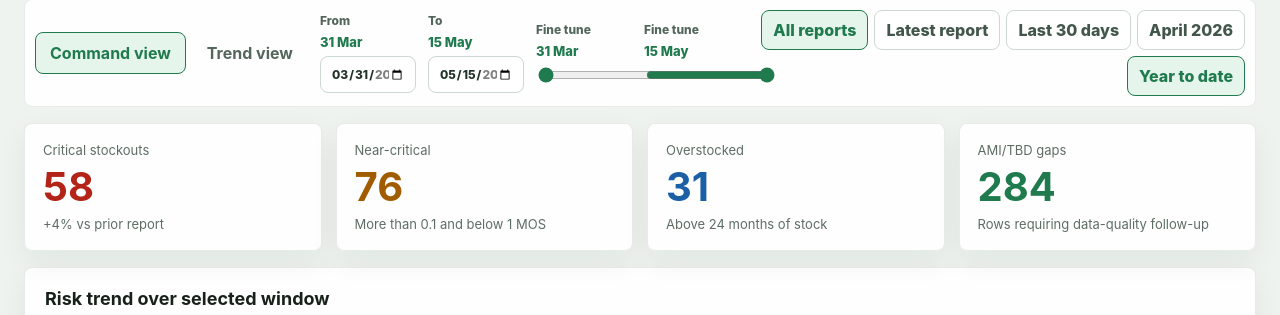
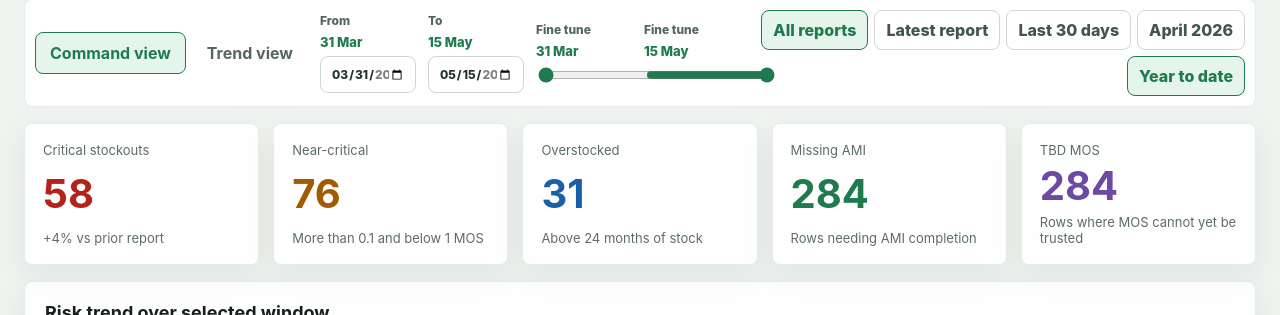
Before and after one commit to PharmZanga/zammsa-stock-dashboard, a React (Vite) app: page / in a window 1280 px wide. Shown: the part 414-729 px from the top of the page. Built offline with nearby package versions, Linux system fonts and the light colour scheme.

Commit message:
Split AMI and TBD dashboard counts

```diff
--- a/src/App.jsx
+++ b/src/App.jsx
@@ -90,6 +90,8 @@ function buildFullCommodityHistory(rows) {
         item: row.item,
         category: row.category,
         mos: Array(reports.length).fill(null),
+        ami: Array(reports.length).fill(null),
+        comments: Array(reports.length).fill(""),
         present: Array(reports.length).fill(false),
       });
     }
@@ -97,10 +99,20 @@ function buildFullCommodityHistory(rows) {
     const reportIndex = reports.findIndex((report) => report.key === row.reportDate);
     if (reportIndex >= 0) {
       entry.mos[reportIndex] = row.mos;
+      entry.ami[reportIndex] = row.ami;
+      entry.comments[reportIndex] = row.comment || "";
       entry.present[reportIndex] = true;
     }
   });
   return [...grouped.values()];
+}
+
+function countDataQuality(rows, reportIndex) {
+  return rows.reduce((acc, item) => {
+    if (item.ami[reportIndex] === null || item.ami[reportIndex] === undefined) acc.amiMissing += 1;
+    if ((item.comments[reportIndex] || "").toUpperCase().includes("TBD") || item.mos[reportIndex] === null || item.mos[reportIndex] === undefined) acc.tbdMos += 1;
+    return acc;
+  }, { amiMissing: 0, tbdMos: 0 });
 }
 
 const fullCommodityHistory = buildFullCommodityHistory(stockHistory);
@@ -279,7 +291,7 @@ function App() {
         if (status === "neutral") acc.gaps += 1;
         return acc;
       }, { critical: 0, near: 0, over: 0, gaps: 0 });
-      return { ...report, total: rows.length, ...counts };
+      return { ...report, total: rows.length, ...counts, ...countDataQuality(rows, reportIndex) };
     });
   }, [categoryFilter, end, hasSliceFilter, query, start]);
 
@@ -372,6 +384,7 @@ function App() {
     const nearCritical = latestRows.filter((item) => item.status.tone === "amber");
     const overstock = latestRows.filter((item) => item.status.tone === "blue");
     const dataGaps = latestRows.filter((item) => item.status.tone === "neutral");
+    const dataQuality = countDataQuality(latestRows, end);
     const programme = categories.find((category) => lower.includes(category.toLowerCase()));
     const emmsFirst = weeklyAvailability.reports.find((report) => report.programme === "EMMS" && report.date === "2026-05-01");
     const emmsSecond = weeklyAvailability.reports.find((report) => report.programme === "EMMS" && report.date === "2026-05-08");
@@ -421,7 +434,7 @@ function App() {
     }
 
     if (lower.includes("data") || lower.includes("ami") || lower.includes("tbd")) {
-      setAssistantAnswer(`There are ${dataGaps.length} rows with missing AMI or TBD MOS in ${selectedMeta.label}. These rows need data-quality follow-up before MOS-based decisions can be fully trusted.`);
+      setAssistantAnswer(`${selectedMeta.label} has ${dataQuality.amiMissing} rows with missing AMI and ${dataQuality.tbdMos} rows with TBD MOS. These can overlap, so use them as two data-quality work queues rather than adding them together. ${dataGaps.length} rows cannot be classified by MOS until corrected.`);
       return;
     }
 
@@ -436,7 +449,7 @@ function App() {
       return;
     }
 
-    setAssistantAnswer(`For ${selectedMeta.label}: ${kpiTrend.critical} stockouts, ${kpiTrend.near} near-critical items, ${kpiTrend.over} overstocked items, and ${kpiTrend.gaps} data gaps. Try asking about a programme, stockouts, overstock, or recommended actions.`);
+    setAssistantAnswer(`For ${selectedMeta.label}: ${kpiTrend.critical} stockouts, ${kpiTrend.near} near-critical items, ${kpiTrend.over} overstocked items, ${kpiTrend.amiMissing ?? kpiTrend.gaps} missing AMI rows, and ${kpiTrend.tbdMos ?? kpiTrend.gaps} TBD MOS rows. Try asking about a programme, stockouts, overstock, or recommended actions.`);
   }
 
   return (
@@ -478,7 +491,8 @@ function App() {
         <Stat label="Critical stockouts" value={kpiTrend.critical} tone="red" sub={`${pct(kpiTrend.critical, previousTrend?.critical)} vs prior report${hasSliceFilter ? " in filtered slice" : ""}`} active={statusFilter === "red"} onClick={() => setStatus("red")} />
         <Stat label="Near-critical" value={kpiTrend.near} tone="amber" sub={`More than 0.1 and below 1 MOS${hasSliceFilter ? " in filtered slice" : ""}`} active={statusFilter === "amber"} onClick={() => setStatus("amber")} />
         <Stat label="Overstocked" value={kpiTrend.over} tone="blue" sub={`Above 24 months of stock${hasSliceFilter ? " in filtered slice" : ""}`} active={statusFilter === "blue"} onClick={() => setStatus("blue")} />
-        <Stat label="AMI/TBD gaps" value={kpiTrend.gaps} tone="green" sub={`Rows requiring data-quality follow-up${hasSliceFilter ? " in filtered slice" : ""}`} active={statusFilter === "neutral"} onClick={() => setStatus("neutral")} />
+        <Stat label="Missing AMI" value={kpiTrend.amiMissing ?? kpiTrend.gaps} tone="green" sub={`Rows needing AMI completion${hasSliceFilter ? " in filtered slice" : ""}`} active={statusFilter === "neutral"} onClick={() => setStatus("neutral")} />
+        <Stat label="TBD MOS" value={kpiTrend.tbdMos ?? kpiTrend.gaps} tone="purple" sub={`Rows where MOS cannot yet be trusted${hasSliceFilter ? " in filtered slice" : ""}`} active={statusFilter === "neutral"} onClick={() => setStatus("neutral")} />
       </section>
 
       <section className="trend-panel">
--- a/src/index.css
+++ b/src/index.css
@@ -124,7 +124,7 @@ h1 {
 }
 
 .stats-grid {
-  grid-template-columns: repeat(4, minmax(0, 1fr));
+  grid-template-columns: repeat(5, minmax(0, 1fr));
 }
 
 .workspace-grid {
@@ -191,6 +191,10 @@ h1 {
 
 .stat-green strong {
   color: #1f7a4d;
+}
+
+.stat-purple strong {
+  color: #6d4aa2;
 }
 
 .panel {
--- a/src/zammsaData.js
+++ b/src/zammsaData.js
@@ -29,7 +29,9 @@ export const trend = [
     "critical": 31,
     "near": 68,
     "over": 19,
-    "gaps": 210
+    "gaps": 210,
+    "amiMissing": 209,
+    "tbdMos": 210
   },
   {
     "key": "2026-04-15",
@@ -39,7 +41,9 @@ export const trend = [
     "critical": 81,
     "near": 79,
     "over": 31,
-    "gaps": 123
+    "gaps": 123,
+    "amiMissing": 120,
+    "tbdMos": 123
   },
   {
     "key": "2026-04-30",
@@ -49,7 +53,9 @@ export const trend = [
     "critical": 56,
     "near": 72,
     "over": 34,
-    "gaps": 169
+    "gaps": 169,
+    "amiMissing": 167,
+    "tbdMos": 169
   },
   {
     "key": "2026-05-15",
@@ -59,7 +65,9 @@ export const trend = [
     "critical": 58,
     "near": 76,
     "over": 31,
-    "gaps": 284
+    "gaps": 284,
+    "amiMissing": 284,
+    "tbdMos": 284
   }
 ];
 export const programmePressure = {
@@ -301,8 +309,8 @@ export const managementConcerns = [
     "severity": "Data Quality",
     "tone": "neutral",
     "programme": "Reporting quality",
-    "evidence": "169 latest rows have missing AMI or TBD MOS, limiting confidence in stock status calculations.",
-    "action": "Assign ownership for missing AMI values and track completion as part of the next reporting cycle."
+    "evidence": "Latest data-quality split: 284 rows have missing AMI and 284 rows have TBD MOS. These overlap in the 15 May extract, so treat them as linked work queues rather than additive totals.",
+    "action": "Assign ownership for AMI completion and require TBD MOS confirmation in the next reporting cycle."
   },
   {
     "title": "Volatile reporting base",
```
